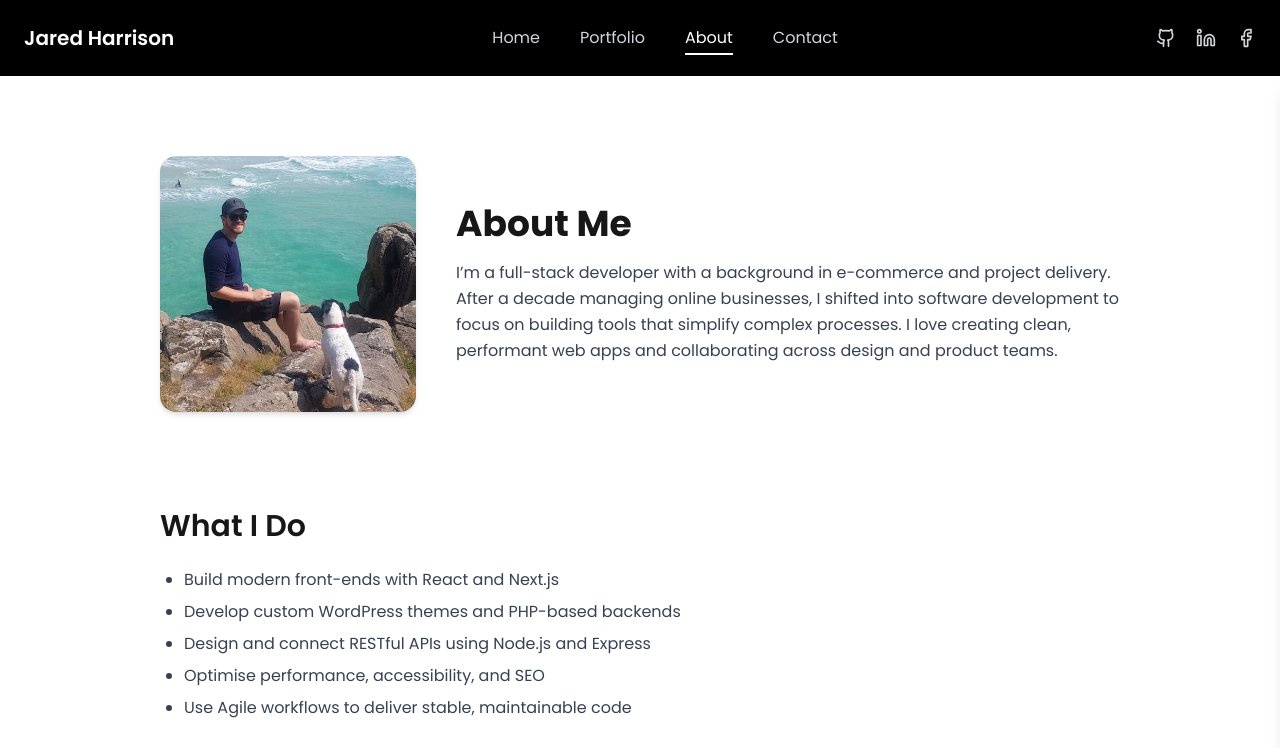
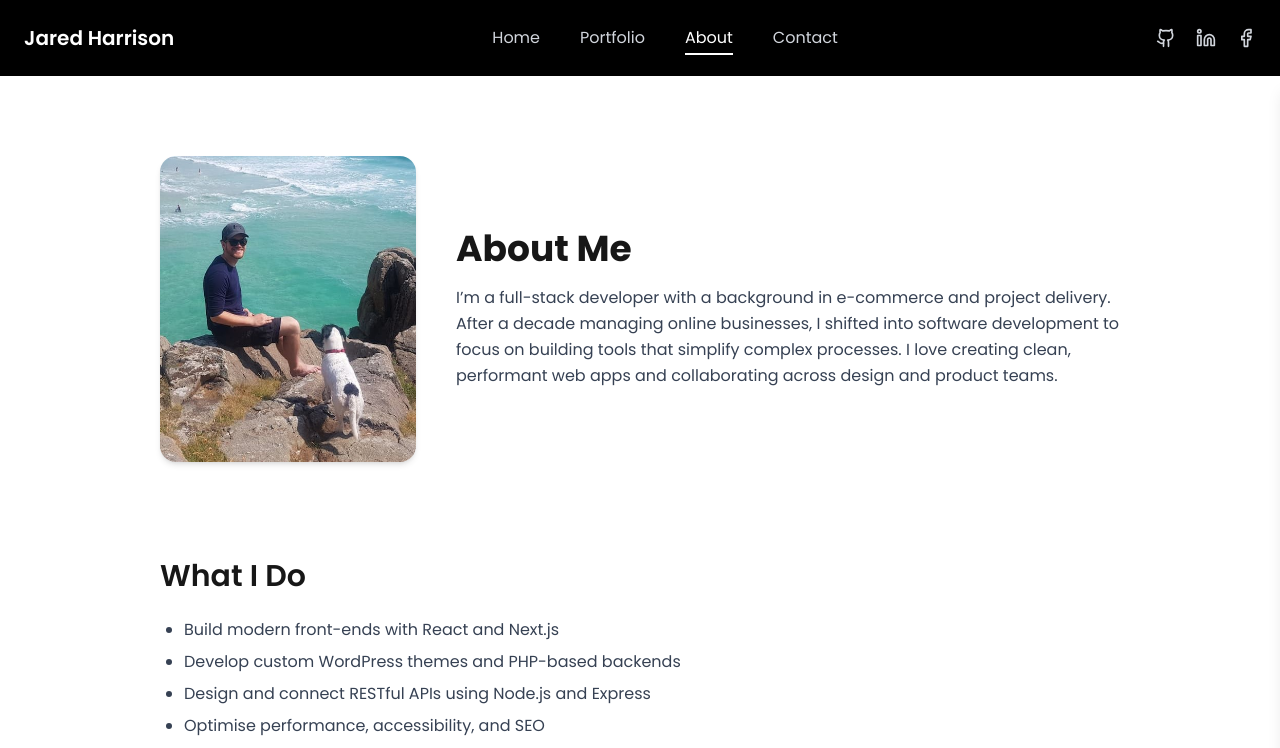
Before and after one commit to Jared-Ha/Portfolio-2025, a Next.js app: page /about in a window 1280 px wide. Shown: the top 748 px of the page. Built offline with nearby package versions, Linux system fonts and the light colour scheme.

Commit message:
adjust about me image

```diff
--- a/src/app/about/page.js
+++ b/src/app/about/page.js
@@ -1,4 +1,5 @@
 import Link from "next/link";
+import Image from "next/image";
 
 export default function About() {
   const topTech = [
@@ -17,11 +18,14 @@ export default function About() {
   return (
     <section className="max-w-5xl mx-auto py-20 space-y-24">
       {/* 1. Intro / Story */}
-      <div className="flex flex-col md:flex-row items-center gap-10">
-        <img
+      <div className="flex flex-col sm:flex-row md:flex-row items-center gap-10">
+        <Image
           src="/images/jared-dog-2.jpg"
           alt="Jared with his dog"
-          className="sm:w-48 md:w-56 lg:w-64 aspect-square rounded-2xl object-cover shadow-md"
+          width={384}
+          height={576}
+          priority
+          className="sm:w-56 md:w-56 lg:w-64 h-auto rounded-2xl shadow-md"
         />
 
         <div>
```
